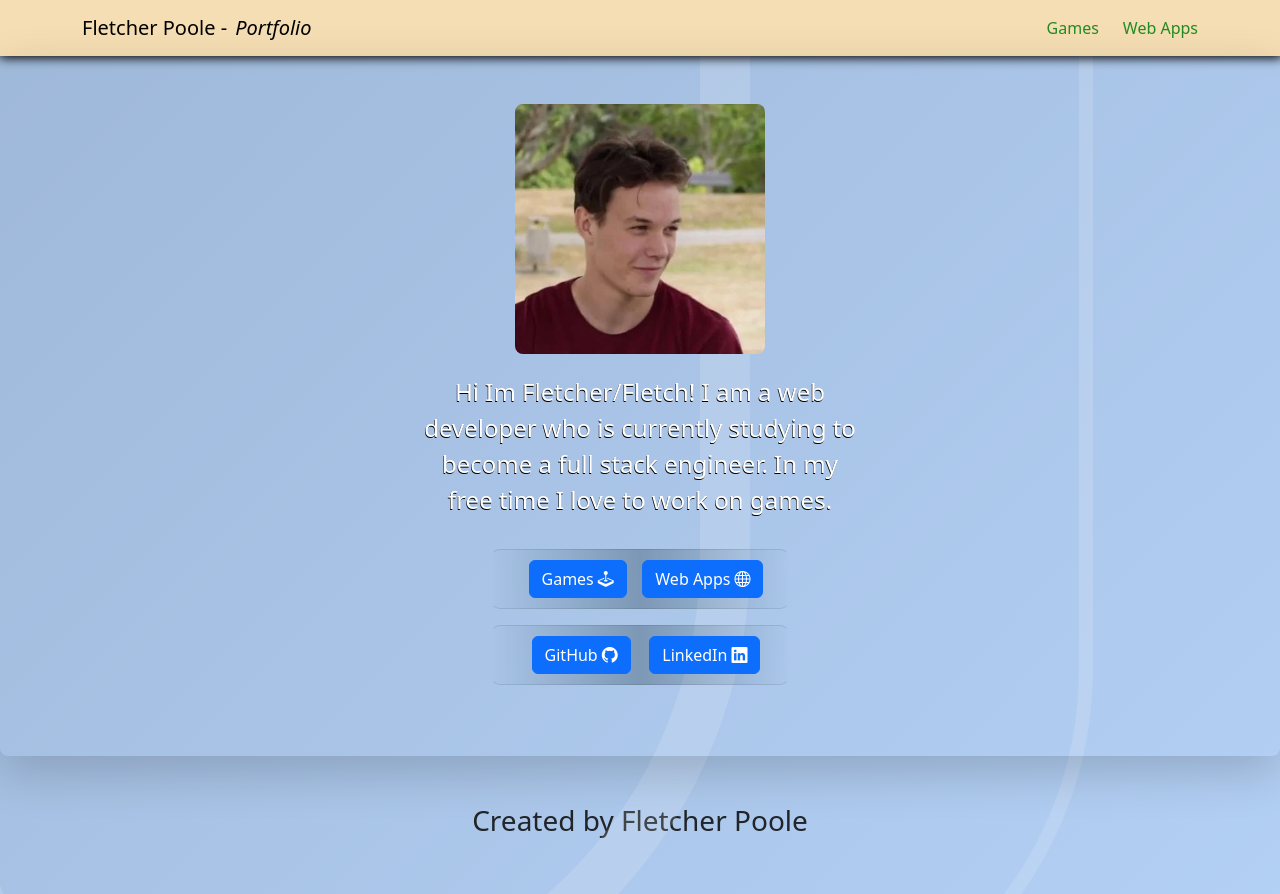
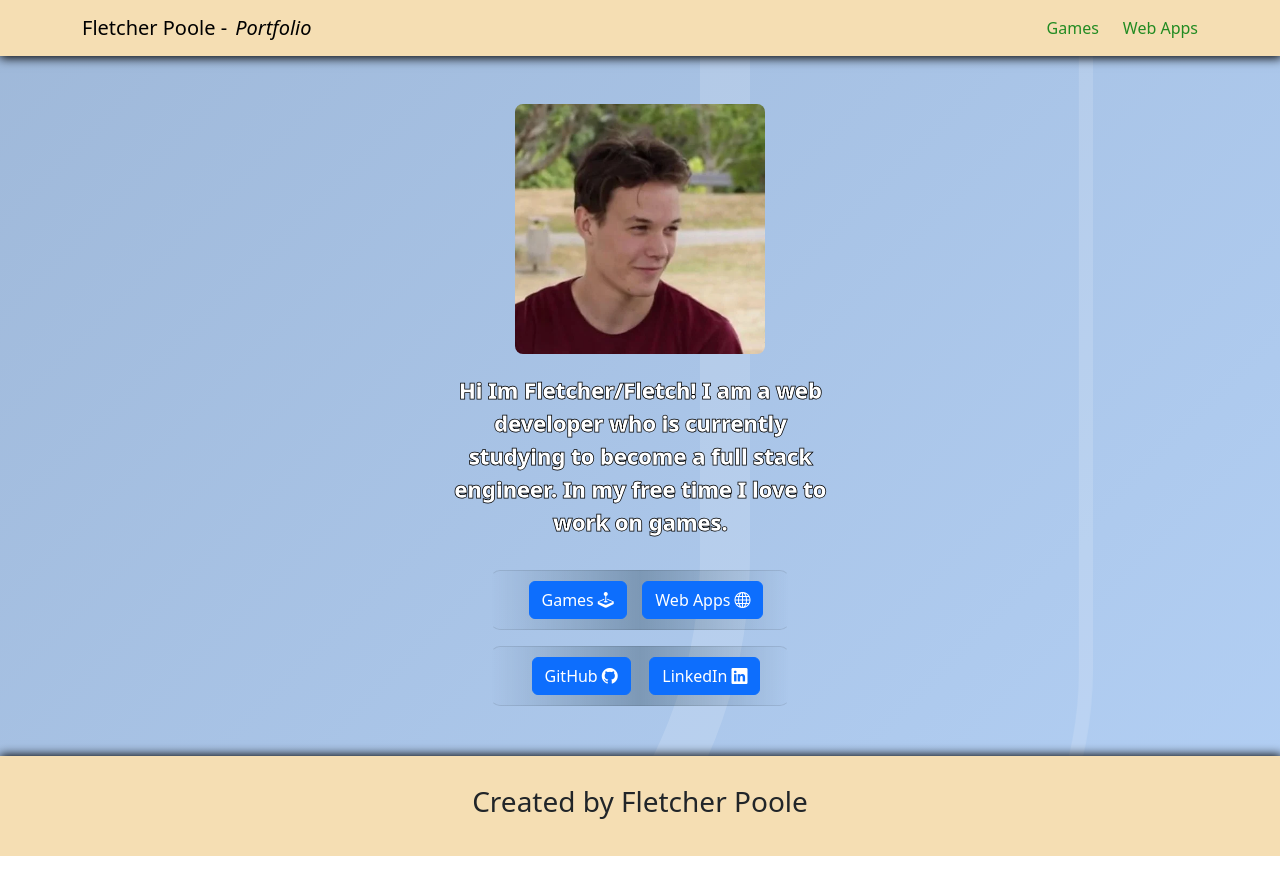
Before and after one commit to poole712/Portfolio, a React (Vite) app in the folder frontend/: page / in a window 1280 px wide. After the commit the page ends 856 px from the top, so only its background shows below. Built offline with nearby package versions, Linux system fonts and the light colour scheme.

Commit message:
Add footer styles and refactor layout for improved design

```diff
--- a/frontend/src/App.css
+++ b/frontend/src/App.css
@@ -13,6 +13,25 @@ body,
   position: relative;
   z-index: 1;
   height: 700px;
+}
+
+.footer {
+  background-color: #f5deb3;
+  box-shadow: 0.5px -0.5px 10px 1px black;
+  position: relative;
+  height: 100px;
+}
+
+.layout {
+  min-height: 100%;
+  z-index: 1;
+  display: flex;
+  position: relative;
+  flex-direction: column;
+  background: linear-gradient(315deg, #b3d0f5 3%, #7688a0 80%);
+  animation: gradient 15s ease infinite;
+  background-size: 400% 400%;
+  background-attachment: fixed;
 }
 
 .socials {
@@ -43,25 +62,16 @@ body,
 
 .about-me-box {
   color: white;
-  text-shadow: -0.5px 1px black;
-  width: 40%;
-  font-size: x-large;
+  width: 35%;
+  font-size: 22px;
+  font-weight: 1000;
+  -webkit-text-stroke: 0.75px #000000;
   margin-top: 5px;
   padding: 15px;
   justify-self: center;
 }
 
-.layout {
-  min-height: 100%;
-  z-index: 1;
-  display: flex;
-  position: relative;
-  flex-direction: column;
-  background: linear-gradient(315deg, #b3d0f5 3%, #7688a0 80%);
-  animation: gradient 15s ease infinite;
-  background-size: 400% 400%;
-  background-attachment: fixed;
-}
+
 
 .bubble {
   z-index: 0;
--- a/frontend/src/App.tsx
+++ b/frontend/src/App.tsx
@@ -4,7 +4,7 @@ import "./App.css";
 function App() {
   return (
     <>
-      <div className="p-5 text-center rounded-3 shadow shadow-lg home">
+      <div className="p-5 text-center rounded-3 home">
         <img
           src="/Me2.png"
           alt="Bootstrap Logo"
--- a/frontend/src/components/Footer.tsx
+++ b/frontend/src/components/Footer.tsx
@@ -1,7 +1,7 @@
 function Footer() {
     return (
         <>
-            <div className="footer d-flex justify-content-around m-5">
+            <div className="footer d-flex justify-content-around">
                 <h3 className=" align-self-center">Created by Fletcher Poole</h3>
             </div>
         </>
```
